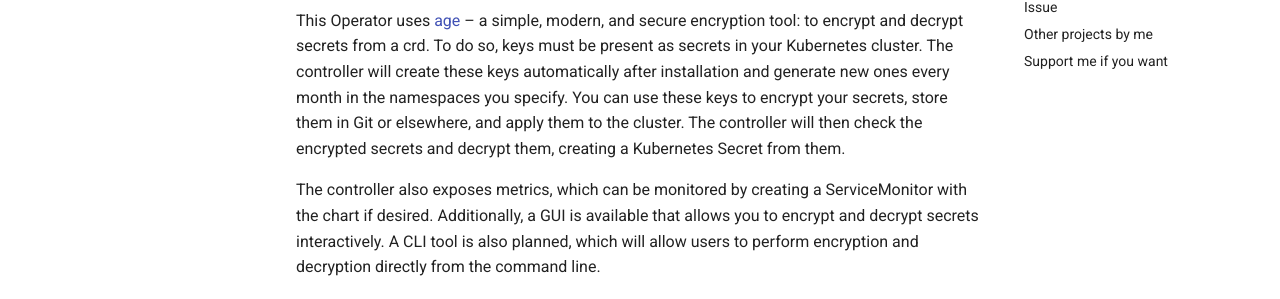
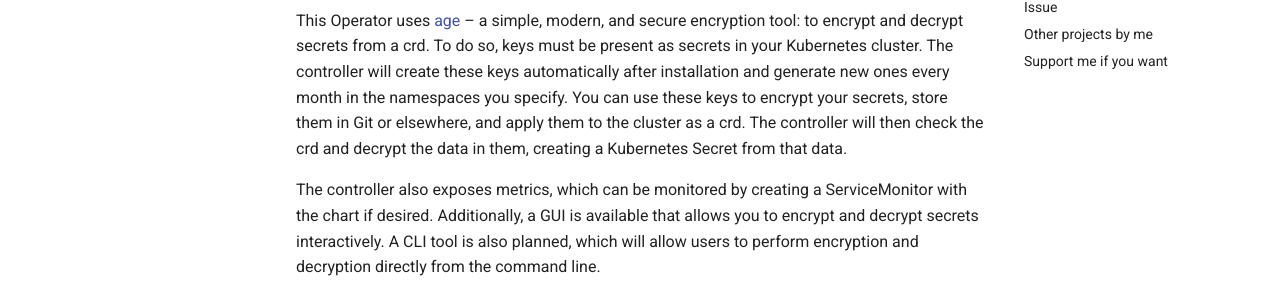
Before and after one commit to callmewhatuwant/age-secret-operator, an MkDocs documentation site: the page built from pages/operator/docs/index.md, in a window 1280 px wide and 900 px high. Shown: the part 239-538 px from the top of the window. Built offline with MkDocs 1.6.1 and Material for MkDocs 9.7.7, drawn with Linux system fonts in a browser that asks for light colours; the version menu is left out.

Commit message:
index.md aktualisieren

```diff
--- a/pages/operator/docs/index.md
+++ b/pages/operator/docs/index.md
@@ -6,8 +6,8 @@ The code and chart is avalible at [github.com](https://github.com/callmewhatuwan
 This Operator uses [age](https://github.com/filosottile/age){target="_blank"} – a simple, modern, and secure encryption tool: to encrypt and decrypt secrets from a crd.
 To do so, keys must be present as secrets in your Kubernetes cluster.
 The controller will create these keys automatically after installation and generate new ones every month in the namespaces you specify.
-You can use these keys to encrypt your secrets, store them in Git or elsewhere, and apply them to the cluster.
-The controller will then check the encrypted secrets and decrypt them, creating a Kubernetes Secret from them.
+You can use these keys to encrypt your secrets, store them in Git or elsewhere, and apply them to the cluster as a crd.
+The controller will then check the crd and decrypt the data in them, creating a Kubernetes Secret from that data.
 
 The controller also exposes metrics, which can be monitored by creating a ServiceMonitor with the chart if desired.
 Additionally, a GUI is available that allows you to encrypt and decrypt secrets interactively.
```
